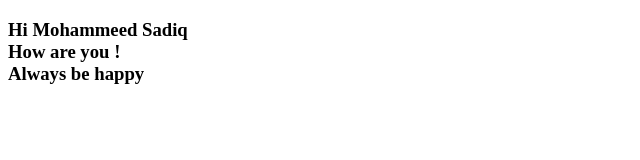
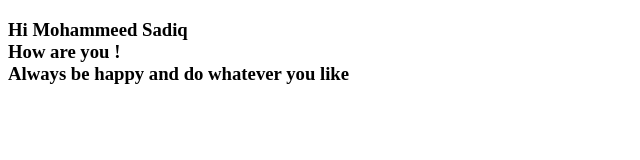
Before and after one commit to MohammedSadiq45/TodatRepo, a plain HTML site: page index.html in a window 1280 px wide. Shown: the whole page, without its empty margins (0-640 px from the left). Drawn offline with Linux system fonts and the light colour scheme.

Commit message:
This is my second commit

```diff
--- a/index.html
+++ b/index.html
@@ -4,9 +4,9 @@
     <meta charset="UTF-8">
     <meta http-equiv="X-UA-Compatible" content="IE=edge">
     <meta name="viewport" content="width=device-width, initial-scale=1.0">
-    <title>Document</title>
+    <title>SadiqWeb</title>
 </head>
 <body>
-    <h3>Hi Mohammeed Sadiq <br/> How are you ! <br/> Always be happy</h3>
+    <h3>Hi Mohammeed Sadiq <br/> How are you ! <br/> Always be happy and do whatever you like</h3>
 </body>
 </html>
```
